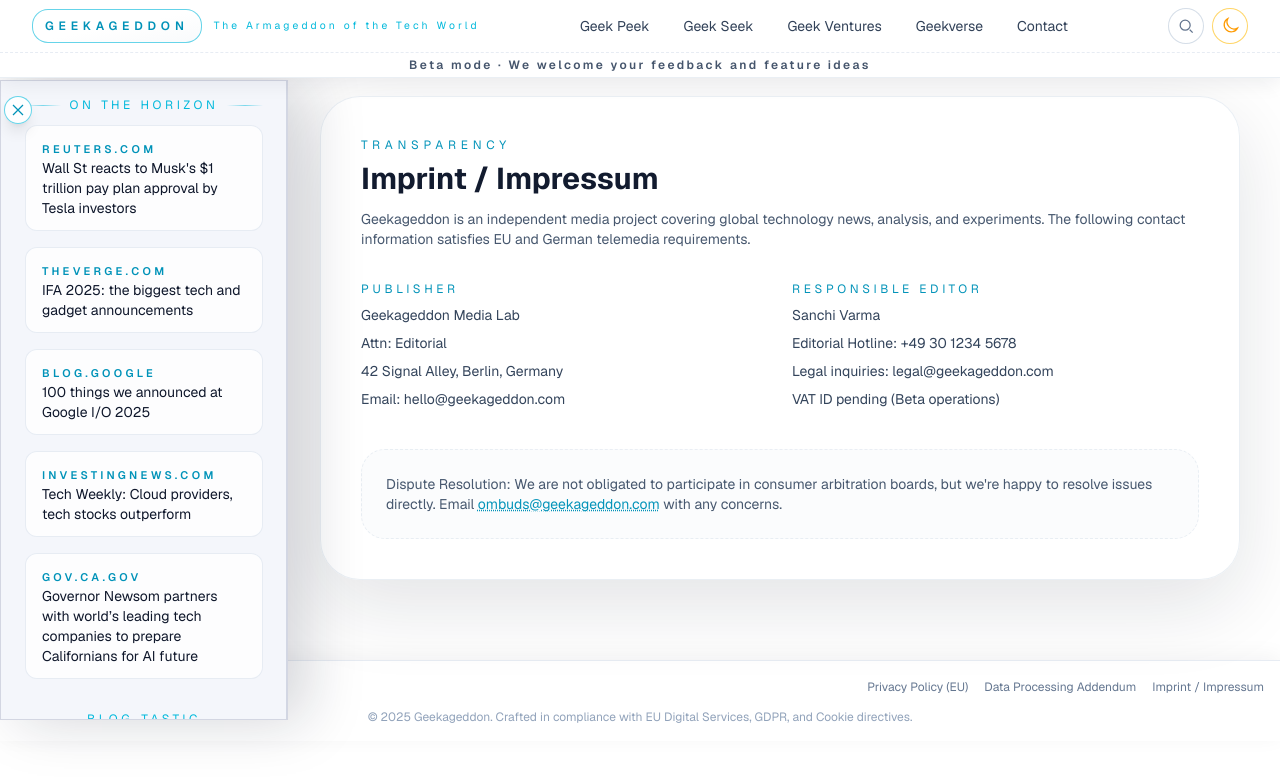
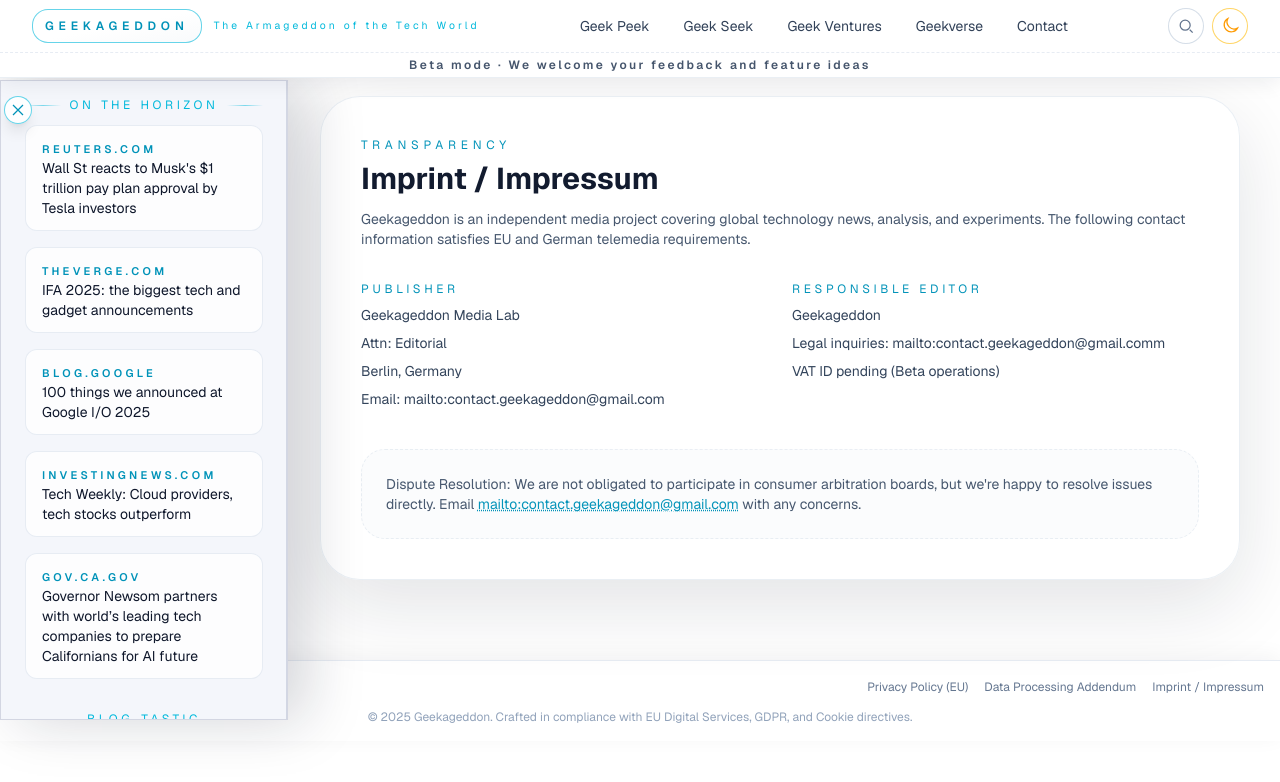
Before and after one commit to sanchivarma/geekageddon, a Next.js app: page /imprint in a window 1280 px wide. Shown: the top 782 px of the page. Built offline with nearby package versions, Linux system fonts and the light colour scheme.

Commit message:
Updating email details

```diff
--- a/app/data-processing-addendum/page.tsx
+++ b/app/data-processing-addendum/page.tsx
@@ -31,8 +31,8 @@
         <div className="mt-10 rounded-3xl border border-dashed border-slate-200/70 bg-slate-50/60 p-6 text-sm text-slate-600 dark:border-slate-700 dark:bg-slate-900/40 dark:text-slate-300">
           <p>
             Need a countersigned copy or custom clauses? Reach out to{" "}
-            <a href="mailto:legal@geekageddon.com" className="text-cyan-600 underline decoration-dotted dark:text-cyan-300">
-              legal@geekageddon.com
+            <a href="mailto:contact.geekageddon@gmail.com" className="text-cyan-600 underline decoration-dotted dark:text-cyan-300">
+              mailto:contact.geekageddon@gmail.com
             </a>{" "}
             and we&apos;ll coordinate with your counsel.
           </p>
--- a/app/imprint/page.tsx
+++ b/app/imprint/page.tsx
@@ -18,14 +18,14 @@
             <dt className="text-xs uppercase tracking-[0.3em] text-cyan-600 dark:text-cyan-300">Publisher</dt>
             <dd>Geekageddon Media Lab</dd>
             <dd>Attn: Editorial</dd>
-            <dd>42 Signal Alley, Berlin, Germany</dd>
-            <dd>Email: hello@geekageddon.com</dd>
+            <dd>Berlin, Germany</dd>
+            <dd>Email: mailto:contact.geekageddon@gmail.com</dd>
           </dl>
           <dl className="space-y-2 text-sm text-slate-700 dark:text-slate-200">
             <dt className="text-xs uppercase tracking-[0.3em] text-cyan-600 dark:text-cyan-300">Responsible Editor</dt>
-            <dd>Sanchi Varma</dd>
-            <dd>Editorial Hotline: +49 30 1234 5678</dd>
-            <dd>Legal inquiries: legal@geekageddon.com</dd>
+            <dd>Geekageddon</dd>
+            {/* <dd>Editorial Hotline: +49 30 1234 5678<dd> */}
+            <dd>Legal inquiries: mailto:contact.geekageddon@gmail.comm</dd>
             <dd>VAT ID pending (Beta operations)</dd>
           </dl>
         </div>
@@ -34,8 +34,8 @@
           <p>
             Dispute Resolution: We are not obligated to participate in consumer arbitration boards, but we&apos;re happy to resolve issues directly.
             Email{" "}
-            <a href="mailto:ombuds@geekageddon.com" className="text-cyan-600 underline decoration-dotted dark:text-cyan-300">
-              ombuds@geekageddon.com
+            <a href="mailto:mailto:contact.geekageddon@gmail.com" className="text-cyan-600 underline decoration-dotted dark:text-cyan-300">
+              mailto:contact.geekageddon@gmail.com
             </a>{" "}
             with any concerns.
           </p>
--- a/app/privacy-policy/page.tsx
+++ b/app/privacy-policy/page.tsx
@@ -13,7 +13,7 @@
   },
   {
     title: "Your Controls",
-    body: "You can request data exports or deletion at any time by contacting privacy@geekageddon.com. We honor EU/EEA, UK, and California privacy rights without friction.",
+    body: "You can request data exports or deletion at any time by contacting mailto:contact.geekageddon@gmail.com . We honor EU/EEA, UK, and California privacy rights without friction.",
   },
 ];
 
@@ -40,8 +40,8 @@
         <div className="mt-10 rounded-3xl border border-dashed border-slate-200/70 bg-slate-50/60 p-6 text-sm text-slate-600 dark:border-slate-700 dark:bg-slate-900/40 dark:text-slate-300">
           <p>
             For full legal wording, partner data processors, or urgent issues please email{" "}
-            <a href="mailto:privacy@geekageddon.com" className="text-cyan-600 underline decoration-dotted dark:text-cyan-300">
-              privacy@geekageddon.com
+            <a href="mailto:mailto:contact.geekageddon@gmail.com" className="text-cyan-600 underline decoration-dotted dark:text-cyan-300">
+              mailto:contact.geekageddon@gmail.com
             </a>{" "}
             and we&apos;ll follow up within two business days.
           </p>
```
